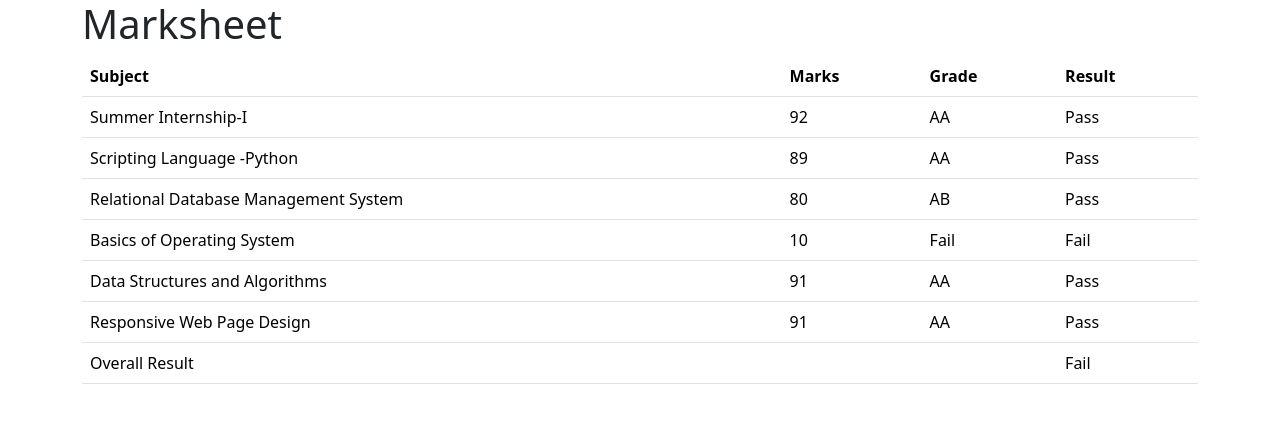
After one commit to KavanBhavsar35/College, a PHP site: page /prac4-2.php in a window 1280 px wide. The commit adds this page. Shown: the top 423 px of the page. Run offline with PHP 8.4, Linux system fonts and the light colour scheme.

Commit message:
prac 4-5

```diff
--- /dev/null
+++ b/PHP/prac4-2.php
@@ -0,0 +1,79 @@
+<?php
+$subjects = array(
+    "Summer Internship-I	" => 92,
+    "Scripting Language -Python	" => 89,
+    "Relational Database Management System	" => 80,
+    "Basics of Operating System	" => 10,
+    "Data Structures and Algorithms	" => 91,
+    "Responsive Web Page Design" => 91,
+);
+?>
+<!doctype html>
+<html lang="en">
+
+<head>
+    <meta charset="utf-8">
+    <meta name="viewport" content="width=device-width, initial-scale=1">
+    <title>Bootstrap demo</title>
+    <link href="https://cdn.jsdelivr.net/npm/bootstrap@5.3.2/dist/css/bootstrap.min.css" rel="stylesheet" integrity="sha384-T3c6CoIi6uLrA9TneNEoa7RxnatzjcDSCmG1MXxSR1GAsXEV/Dwwykc2MPK8M2HN" crossorigin="anonymous">
+</head>
+
+<body>
+    <div class="container">
+        <h1 class="h1">Marksheet</h1>
+        <table class="table">
+            <thead>
+                <tr>
+                    <th scope="col">Subject</th>
+                    <th scope="col">Marks</th>
+                    <th scope="col">Grade</th>
+                    <th scope="col">Result</th>
+                </tr>
+            </thead>
+            <tbody>
+                <?php
+                $overallResult = "Pass";
+                foreach ($subjects as $subject => $marks) {
+                    if ($marks >= 85 && $marks <= 100) {
+                        $grade = "AA";
+                    } elseif ($marks >= 75 && $marks <= 84) {
+                        $grade = "AB";
+                    } elseif ($marks >= 65 && $marks <= 74) {
+                        $grade = "BB";
+                    } elseif ($marks >= 55 && $marks <= 64) {
+                        $grade = "BC";
+                    } elseif ($marks >= 45 && $marks <= 54) {
+                        $grade = "CC";
+                    } elseif ($marks >= 40 && $marks <= 44) {
+                        $grade = "CD";
+                    } elseif ($marks >= 35 && $marks <= 39) {
+                        $grade = "DD";
+                    } else {
+                        $grade = "Fail";
+                        $overallResult = "Fail";
+                    }
+
+                    echo "<tr>
+                        <td scope='row'>$subject</td>
+                        <td>$marks</td>
+                        <td>$grade</td>
+                        <td>" . ($grade != 'Fail' ? 'Pass' : 'Fail') . "</td>
+                    </tr>";
+                }
+
+                echo "<tr>
+                    <td scope='row' colspan='3'>Overall Result</td>
+                    <td>$overallResult</td>
+                </tr>";
+                ?>
+
+
+            </tbody>
+        </table>
+    </div>
+    <script src="https://cdn.jsdelivr.net/npm/@popperjs/core@2.11.8/dist/umd/popper.min.js" integrity="sha384-I7E8VVD/ismYTF4hNIPjVp/Zjvgyol6VFvRkX/vR+Vc4jQkC+hVqc2pM8ODewa9r" crossorigin="anonymous"></script>
+    <script src="https://cdn.jsdelivr.net/npm/bootstrap@5.3.2/dist/js/bootstrap.min.js" integrity="sha384-BBtl+eGJRgqQAUMxJ7pMwbEyER4l1g+O15P+16Ep7Q9Q+zqX6gSbd85u4mG4QzX+" crossorigin="anonymous"></script>
+    <script src="https://cdn.jsdelivr.net/npm/bootstrap@5.3.2/dist/js/bootstrap.bundle.min.js" integrity="sha384-C6RzsynM9kWDrMNeT87bh95OGNyZPhcTNXj1NW7RuBCsyN/o0jlpcV8Qyq46cDfL" crossorigin="anonymous"></script>
+</body>
+
+</html>
--- /dev/null
+++ b/PHP/prac5-3.php
@@ -0,0 +1 @@
+<?
```
Also changed, not shown: PHP/index.php (+48 -41 lines), PHP/prac4-3.php (added, +14 -0 lines), PHP/prac4-4.php (added, +11 -0 lines), PHP/prac5-1.php (added, +12 -0 lines), PHP/prac5-2.php (added, +22 -0 lines), PHP/prac3-1.php (renamed from PHP/prac3.php).
